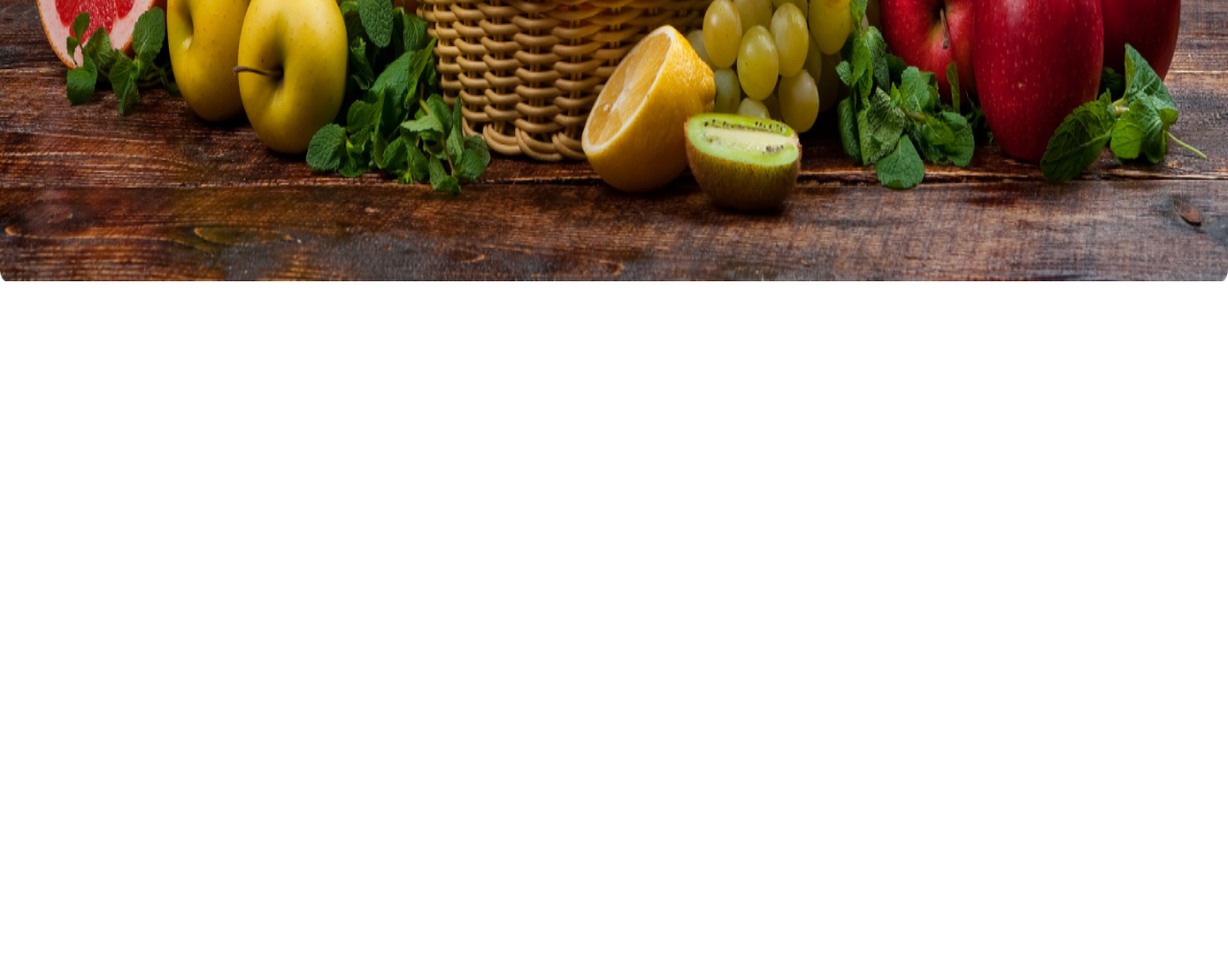
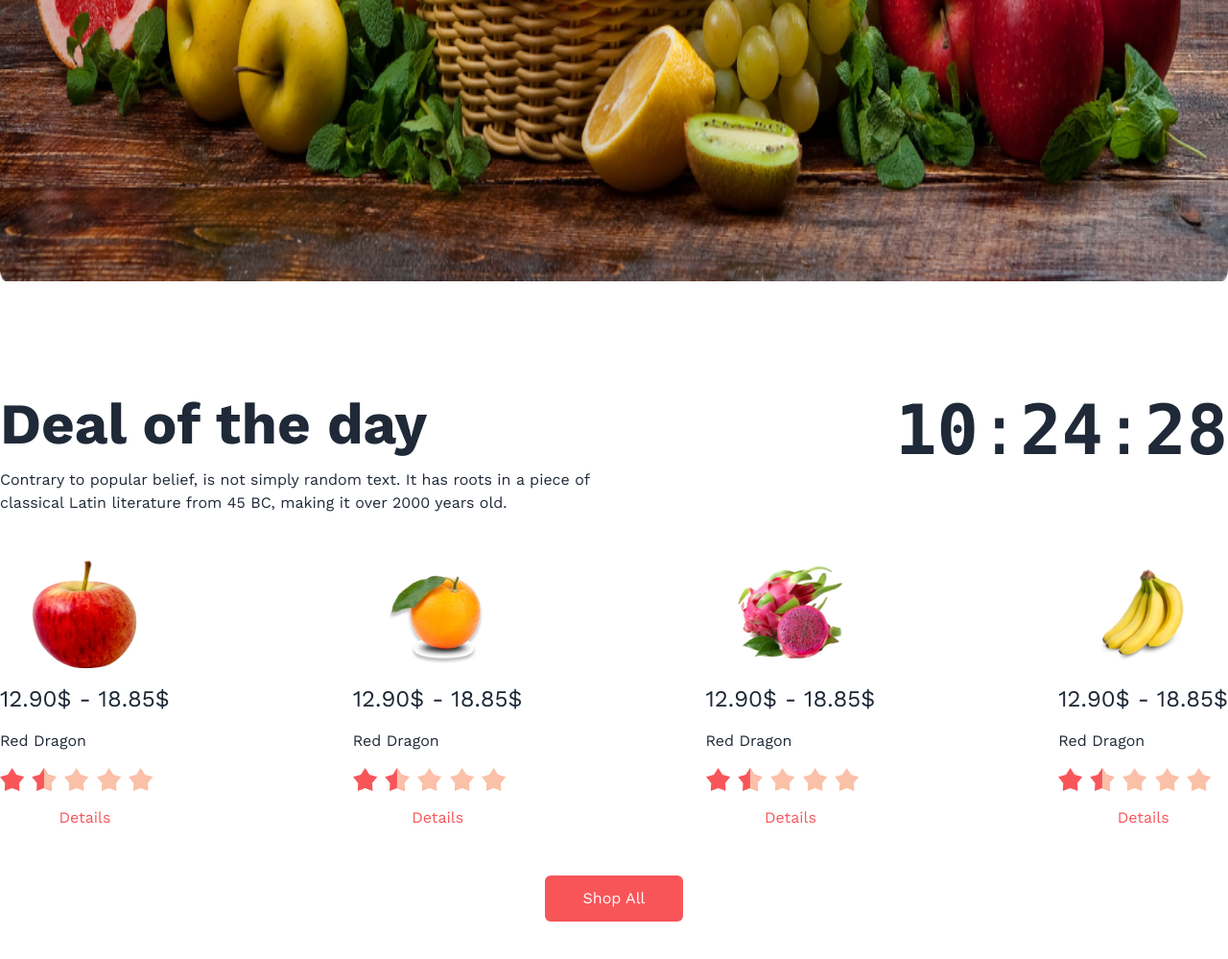
Before and after one commit to Mehedi-hasan-github/fruit-burst, a plain HTML site: page index.html in a window 1280 px wide. Shown: the part 795-1794 px from the top of the page at 96% size. Before the commit the page ends 1095 px from the top, so only its background shows below. Drawn offline with nearby package versions, Linux system fonts and the light colour scheme; grey boxes are pictures that could not be loaded.

Commit message:
deal of the day section is done

```diff
--- a/index.html
+++ b/index.html
@@ -89,7 +89,7 @@
     </header>
 
     <!-- banner section -->
-    <section>
+    <section class="relative">
       <div class="carousel w-full">
         <div id="slide1" class="carousel-item relative w-full">
           <img src="images/banner1.png" class="w-full contrast-100" />
@@ -176,5 +176,95 @@
         </div>
       </div>
     </section>
+
+    <section
+      class="w-70 h-50 flex justify-between items-center absolute top-0 bg-white rounded-md"
+    >
+      <div class="flex flex-col items-center">
+        <img src="images/fruit1.png" alt="" />
+        <p>Grapes</p>
+      </div>
+      <div class="flex flex-col items-center">
+        <img src="images/fruit2.png" alt="" />
+        <p>Orrange</p>
+      </div>
+      <div class="flex flex-col items-center">
+        <img src="images/fruit3.png" alt="" />
+        <p>Mango</p>
+      </div>
+      <div class="flex flex-col items-center">
+        <img src="images/fruit4.png" alt="" />
+        <p>Strawberry</p>
+      </div>
+      <div class="flex flex-col items-center">
+        <img src="images/fruit5.png" alt="" />
+        <p>Pomegranate</p>
+      </div>
+    </section>
+
+    <!--  section deal of the day -->
+    <section class="my-28 flex flex-col justify-center">
+      <div class="flex justify-center">
+        <div class="flex flex-col justify-start w-6/12">
+          <h2 class="font-bold text-6xl mb-4">Deal of the day</h2>
+          <p>
+            Contrary to popular belief, is not simply random text. It has roots
+            in a piece of classical Latin literature from 45 BC, making it over
+            2000 years old.
+          </p>
+        </div>
+        <div class="w-6/12 flex justify-end">
+          <span class="countdown font-mono text-7xl">
+            <span class="font-extrabold text-7xl" style="--value: 10"></span>:
+            <span class="font-extrabold text-7xl" style="--value: 24"></span>:
+            <span class="font-extrabold text-7xl" style="--value: 28"></span>
+          </span>
+        </div>
+      </div>
+      <div class="flex justify-between items-center gap-2 mt-12">
+        <div class="">
+          <img class="w-28 h-28 mx-auto mb-4" src="images/fruit6.png" alt="" />
+          <div class="">
+            <h2 class="text-2xl">12.90$ - 18.85$</h2>
+            <p class="my-4">Red Dragon</p>
+            <div><img src="images/Group 24.svg" alt="" /></div>
+            <button class="mt-4 text-nav-color w-full mx-auto">Details</button>
+          </div>
+        </div>
+        <div class="">
+          <img class="w-28 h-28 mx-auto mb-4" src="images/fruit7.png" alt="" />
+          <div class="">
+            <h2 class="text-2xl">12.90$ - 18.85$</h2>
+            <p class="my-4">Red Dragon</p>
+            <div><img src="images/Group 24.svg" alt="" /></div>
+            <button class="mt-4 text-nav-color w-full mx-auto">Details</button>
+          </div>
+        </div>
+        <div class="">
+          <img class="w-28 h-28 mx-auto mb-4" src="images/fruit8.png" alt="" />
+          <div class="">
+            <h2 class="text-2xl">12.90$ - 18.85$</h2>
+            <p class="my-4">Red Dragon</p>
+            <div><img src="images/Group 24.svg" alt="" /></div>
+            <button class="mt-4 text-nav-color w-full mx-auto">Details</button>
+          </div>
+        </div>
+        <div class="">
+          <img class="w-28 h-28 mx-auto mb-4" src="images/fruit9.png" alt="" />
+          <div class="">
+            <h2 class="text-2xl">12.90$ - 18.85$</h2>
+            <p class="my-4">Red Dragon</p>
+            <div><img src="images/Group 24.svg" alt="" /></div>
+            <button class="mt-4 text-nav-color w-full mx-auto">Details</button>
+          </div>
+        </div>
+      </div>
+
+      <button
+        class="bg-nav-color text-white hover:text-black mx-auto mt-12 px-10 rounded-md py-3"
+      >
+        Shop All
+      </button>
+    </section>
   </body>
 </html>
```
Also changed, not shown: images/Group 24.svg (added), package-lock.json (added).
